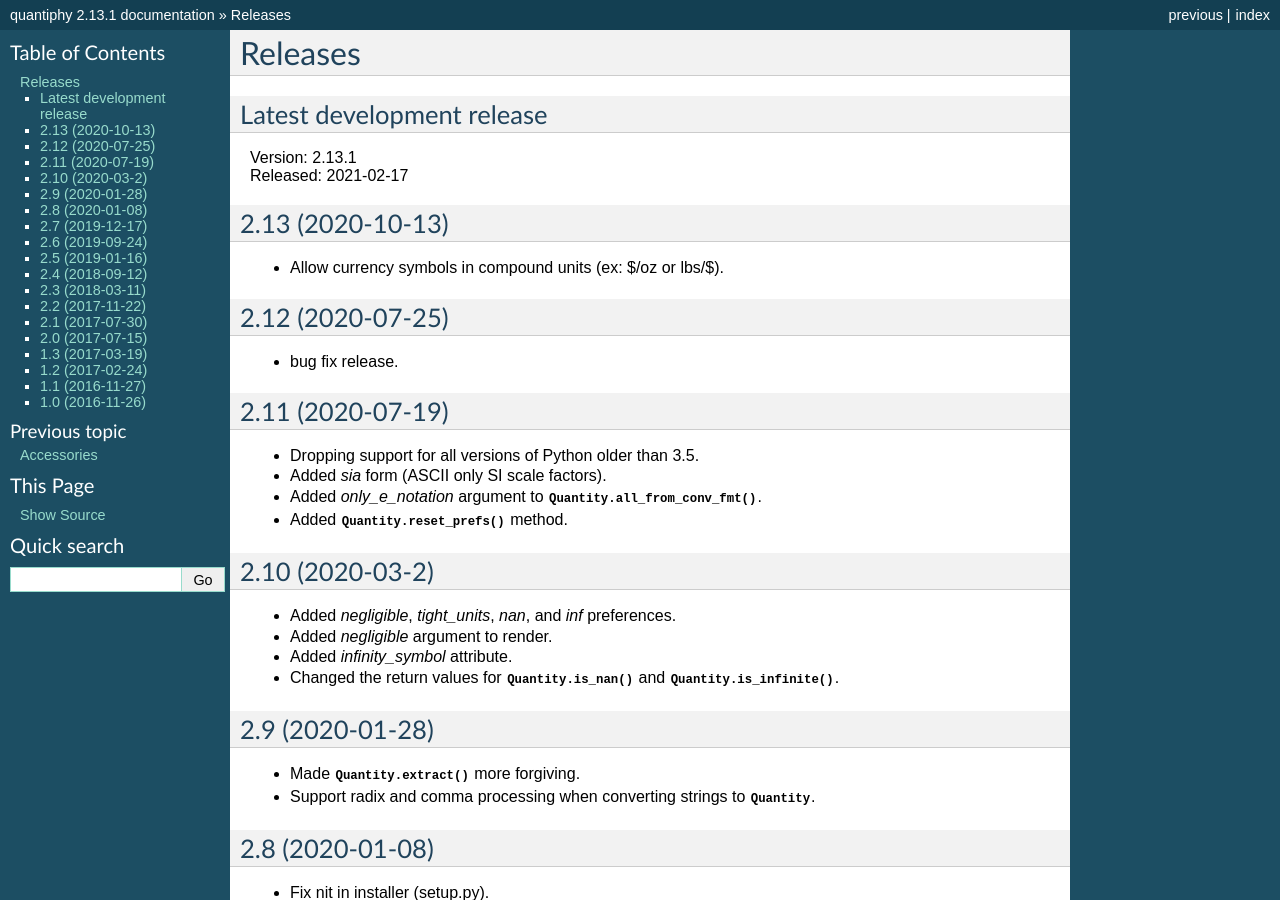
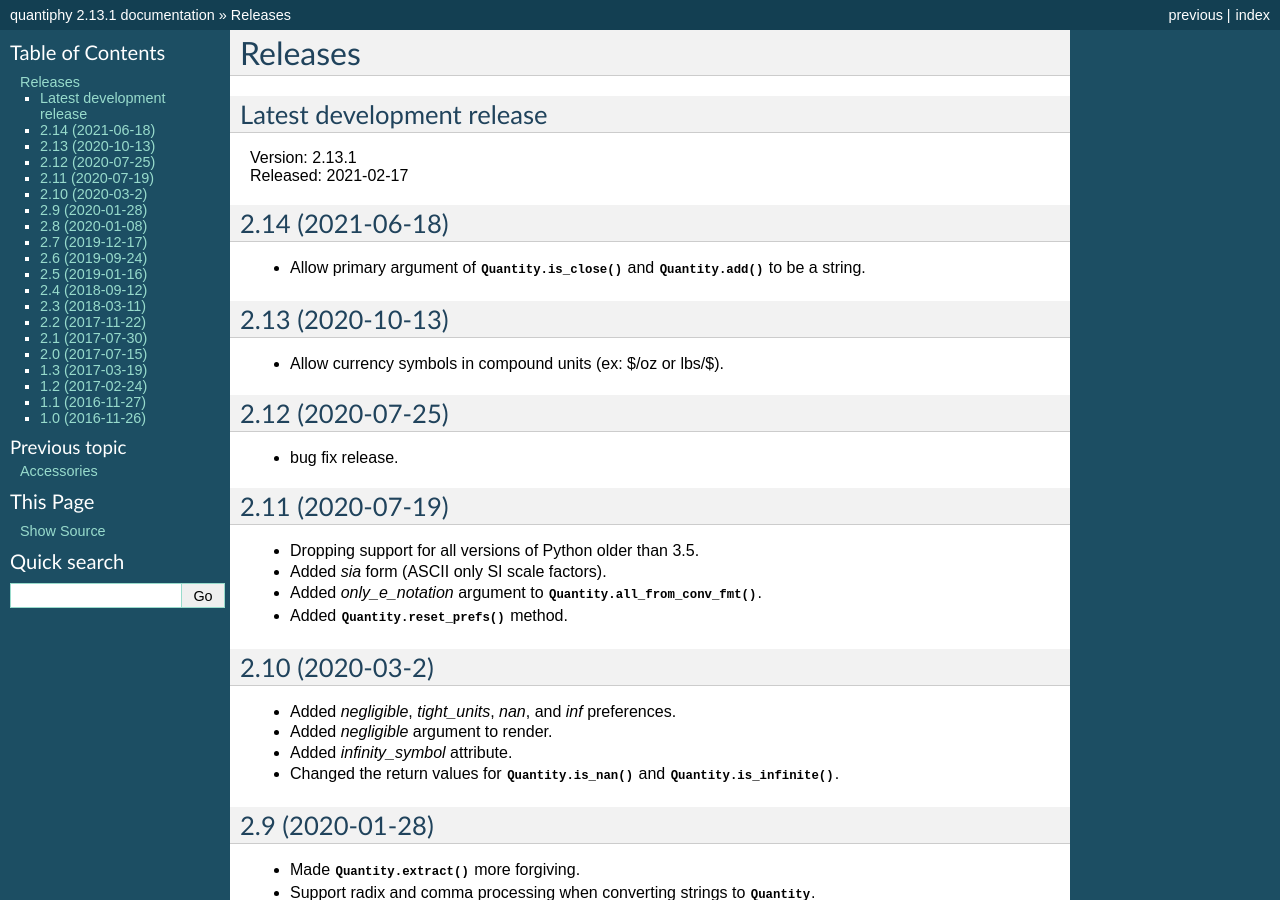
Before and after one commit to KenKundert/quantiphy, a Sphinx documentation site: the page built from doc/releases.rst, in a window 1280 px wide and 900 px high. Built offline with Sphinx 7.4.7, drawn with Linux system fonts in a browser that asks for light colours.

Commit message:
feature: allow primary argument to add() and is_close() to be a string

```diff
--- a/doc/releases.rst
+++ b/doc/releases.rst
@@ -8,13 +8,22 @@ Latest development release
 | Version: 2.13.1
 | Released: 2021-02-17
 
+
+2.14 (2021-06-18)
+-----------------
+- Allow primary argument of :meth:`Quantity.is_close` and :meth:`Quantity.add`
+  to be a string.
+
+
 2.13 (2020-10-13)
 -----------------
 - Allow currency symbols in compound units (ex: $/oz or lbs/$).
 
+
 2.12 (2020-07-25)
 -----------------
 - bug fix release.
+
 
 2.11 (2020-07-19)
 -----------------
@@ -23,6 +32,7 @@ Latest development release
 - Added *only_e_notation* argument to :meth:`Quantity.all_from_conv_fmt()`.
 - Added :meth:`Quantity.reset_prefs()` method.
 
+
 2.10 (2020-03-2)
 ----------------
 - Added *negligible*, *tight_units*, *nan*, and *inf* preferences.
@@ -30,14 +40,17 @@ Latest development release
 - Added *infinity_symbol* attribute.
 - Changed the return values for :meth:`Quantity.is_nan()` and :meth:`Quantity.is_infinite()`.
 
+
 2.9 (2020-01-28)
 ----------------
 - Made :meth:`Quantity.extract()` more forgiving.
 - Support radix and comma processing when converting strings to :class:`Quantity`.
 
+
 2.8 (2020-01-08)
 ----------------
 - Fix nit in installer (setup.py).
+
 
 2.7 (2019-12-17)
 ----------------
@@ -46,10 +59,12 @@ Latest development release
 - support all preferences as class attributes.
 - allow radix and comma to be replaced by adding *radix* and *comma* preferences.
 
+
 2.6 (2019-09-24)
 ----------------
 - now support Quantity arguments with :meth:`Quantity.extract()`.
 - allow plus and minus signs to be replaced with Unicode equivalents.
+
 
 2.5 (2019-01-16)
 ----------------
@@ -60,6 +75,7 @@ Latest development release
 - reformulated exceptions.
 - added support for binary scale factors and :meth:`Quantity.binary()`.
 
+
 2.4 (2018-09-12)
 ----------------
 - fixed bug in format that resulted in several format codes ignoring width
@@ -69,6 +85,7 @@ Latest development release
 - change *show_si* to *form* (argument on :meth:`Quantity.set_prefs()` and :meth:`Quantity.render()` (*show_si* is now obsolete, use *form='si'* instead).
 - added concept of equivalent units for unit conversion to documentation.
 - enhance UnitConversion so that it supports nonlinear conversions.
+
 
 2.3 (2018-03-11)
 ----------------
@@ -89,12 +106,14 @@ Latest development release
   * added :meth:`Quantity.format()` method
   * support any format specifier supported by Python for floats
 
+
 2.2 (2017-11-22)
 ----------------
 - added :meth:`Quantity.scale()`
 - added :meth:`UnitConversion.convert()`
 - added *strip_zeros*
 - added no-op conversions (units change but value stays the same, ex: $ → USD)
+
 
 2.1 (2017-07-30)
 ----------------
@@ -104,6 +123,7 @@ there are a few small feature enhancements.
 - added support for SI standard composite units
 - added support for non-breaking space as spacer
 - removed constraint in :meth:`Quantity.extract()` that names must be identifiers
+
 
 2.0 (2017-07-15)
 ----------------
@@ -129,10 +149,12 @@ and refinements to the API.
 - renamed *strip_dp* option to *strip_radix*
 - added *number_fmt* option
 
+
 1.3 (2017-03-19)
 ----------------
 - reworked constants
 - added unit systems for physical constants
+
 
 1.2 (2017-02-24)
 ----------------
@@ -143,11 +165,13 @@ and refinements to the API.
 - fix some issues in full precision mode
 - ranamed some options, arguments and methods
 
+
 1.1 (2016-11-27)
 ----------------
 - added *known_units* preference.
 - added *get_preference* class method.
 
+
 1.0 (2016-11-26)
 ----------------
 - initial production release.
--- a/quantiphy.py
+++ b/quantiphy.py
@@ -980,6 +980,7 @@ class Quantity(float):
     # set preferences {{{3
     @classmethod
     def set_prefs(cls, **kwargs):
+        # description {{{4
         """Set class preferences.
 
         Any values not passed in are left alone.
@@ -1308,6 +1309,7 @@ class Quantity(float):
             1.2566 uH/m
 
         """
+        # code {{{4
         cls._initialize_preferences()
         if isinstance(kwargs.get('known_units'), str):
             kwargs['known_units'] = kwargs['known_units'].split()
```
